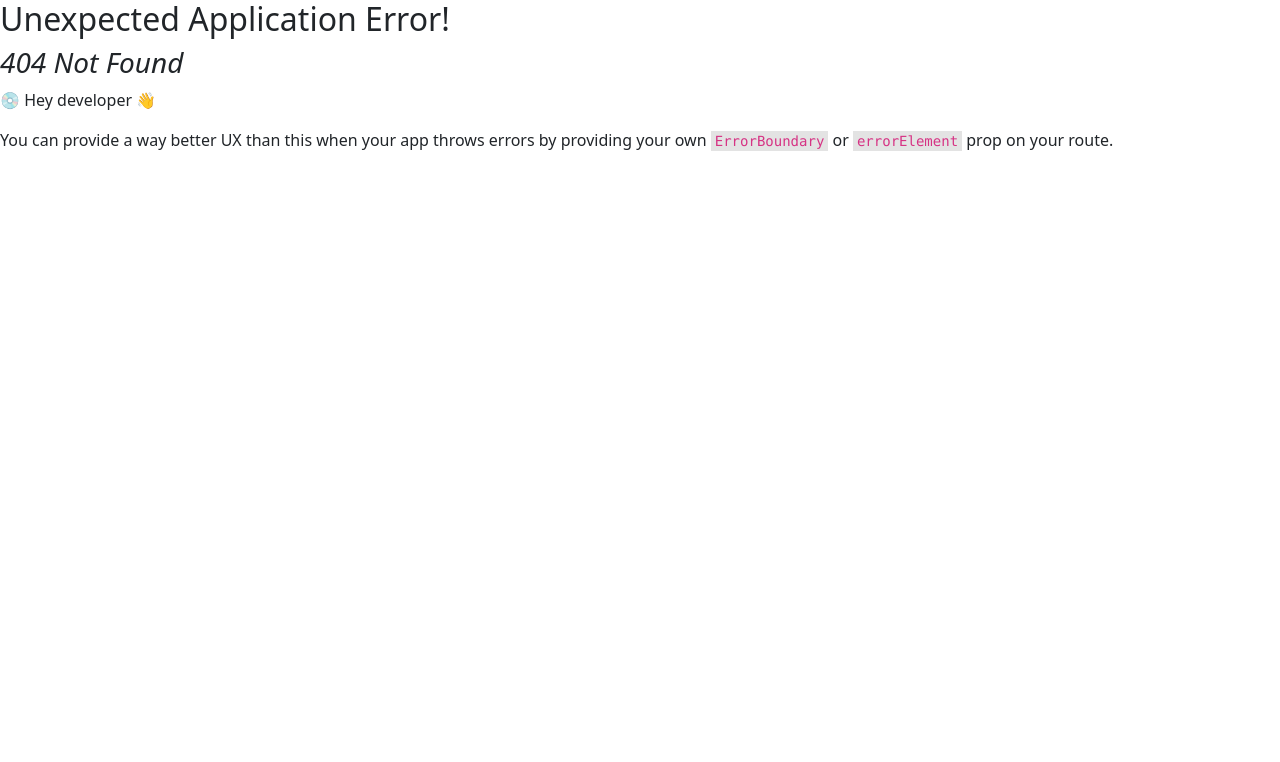
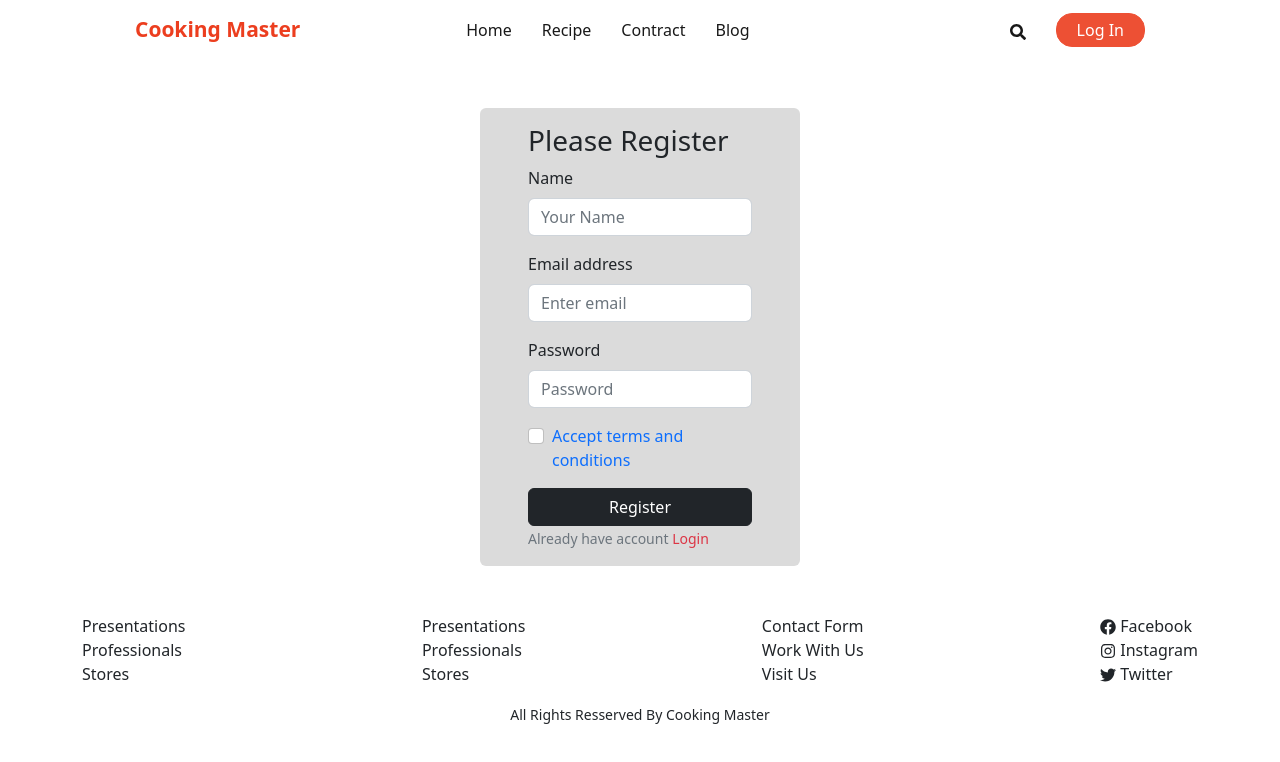
Before and after one commit to MohonSaha/Cooking-master, a React (Vite) app: page /register in a window 1280 px wide. Before the commit this address had no page. Shown: the top 762 px of the page. Built offline with nearby package versions, Linux system fonts and the light colour scheme.

Commit message:
implement login and registration design

```diff
--- a/src/index.css
+++ b/src/index.css
@@ -1,7 +1,7 @@
 .primary-btn{
   color: white;
   background-color: #ec3e1f;
-  padding: 8px 20px;
+  padding: 4px 20px;
   border-radius: 16px;
   border: 1px solid #ec3e1f;
 }
--- /dev/null
+++ b/src/layouts/LoginLayout.jsx
@@ -0,0 +1,16 @@
+import React from 'react';
+import Navbar from '../pages/Shared/Header/Navbar';
+import { Outlet } from 'react-router-dom';
+import Footer from '../pages/Shared/Footer/Footer';
+
+const LoginLayout = () => {
+    return (
+        <div>
+            <Navbar></Navbar>
+            <Outlet></Outlet>
+            <Footer></Footer>
+        </div>
+    );
+};
+
+export default LoginLayout;
--- /dev/null
+++ b/src/pages/Login/Login/Login.jsx
@@ -0,0 +1,48 @@
+import React, { useContext } from 'react';
+import { Button, Container, Form } from 'react-bootstrap';
+import { Link, useLocation, useNavigate } from 'react-router-dom';
+
+const Login = () => {
+
+
+
+
+    return (
+        <div>
+            <Container className='mx-auto w-25 p-5 mt-5 rounded-1' style={{ backgroundColor: '#dbdbdb' }}>
+                <h3>Please Login</h3>
+                <Form>
+                    <Form.Group className="mb-3" controlId="formBasicEmail">
+                        <Form.Label>Email address</Form.Label>
+                        <Form.Control type="email" name='email' required placeholder="Enter email" />
+                    </Form.Group>
+
+                    <Form.Group className="mb-3" controlId="formBasicPassword">
+                        <Form.Label>Password</Form.Label>
+                        <Form.Control type="password" name='password' required placeholder="Password" />
+                    </Form.Group>
+                    <Form.Group className="mb-3" controlId="formBasicCheckbox">
+                        <Form.Check type="checkbox" label="Remember me" />
+                    </Form.Group>
+                    <Button className='w-100' variant="dark" type="submit">
+                        Login
+                    </Button><br />
+
+                    <Form.Text className="text-secondary">
+                        Don't Have an account? <Link className='text-decoration-none text-danger' to='/register'>Register</Link>
+                    </Form.Text>
+
+                    <Form.Text className="text-success">
+
+                    </Form.Text>
+
+                    <Form.Text className="text-danger">
+
+                    </Form.Text>
+                </Form>
+            </Container>
+        </div>
+    );
+};
+
+export default Login;
--- /dev/null
+++ b/src/pages/Login/Register/Register.jsx
@@ -0,0 +1,56 @@
+import React, { useContext, useState } from 'react';
+import { Button, Container, Form } from 'react-bootstrap';
+import { Link } from 'react-router-dom';
+
+const Register = () => {
+
+
+    return (
+        <div>
+            <Container className='mx-auto w-25 px-5 py-3 mt-5 rounded' style={{ backgroundColor: '#dbdbdb' }}>
+                <h3>Please Register</h3>
+                <Form>
+                    <Form.Group className="mb-3" controlId="formBasicEmail">
+                        <Form.Label>Name</Form.Label>
+                        <Form.Control type="text" name='name' required placeholder="Your Name" />
+                    </Form.Group>
+
+                    <Form.Group className="mb-3" controlId="formBasicEmail">
+                        <Form.Label>Email address</Form.Label>
+                        <Form.Control type="email" name='email' required placeholder="Enter email" />
+                    </Form.Group>
+
+                    <Form.Group className="mb-3" controlId="formBasicPassword">
+                        <Form.Label>Password</Form.Label>
+                        <Form.Control type="password" name='password' required placeholder="Password" />
+                    </Form.Group>
+
+                    <Form.Group className="mb-3" controlId="formBasicCheckbox">
+                        <Form.Check
+                        type="checkbox"
+                         name="accept"
+                         label={<Link to="/terms" className='text-decoration-none'>Accept terms and conditions</Link>} />
+                    </Form.Group>
+
+                    <Button className='w-100' variant="dark" type="submit">
+                        Register
+                    </Button><br />
+
+                    <Form.Text className="text-secondary">
+                        Already have account <Link className='text-decoration-none text-danger' to='/login'>Login</Link>
+                    </Form.Text>
+
+                    <Form.Text className="text-success">
+
+                    </Form.Text>
+
+                    <Form.Text className="text-danger">
+
+                    </Form.Text>
+                </Form>
+            </Container>
+        </div>
+    );
+};
+
+export default Register;
--- a/src/pages/Shared/Header/Navbar.jsx
+++ b/src/pages/Shared/Header/Navbar.jsx
@@ -15,9 +15,8 @@ const Navbar = () => {
                 <Link to="/cart">Contract</Link>
                 <Link to="/blog">Blog</Link>
                 <span className="apply-btn nav-items">
-                    <Link to="/statistics"><FaSearch/></Link>
-                    <Link to="/cart">Sign In</Link>
-                    <Link to="/blog"><button className="primary-btn">Sign Up</button></Link>
+                    <Link to=""><FaSearch/></Link>
+                    <Link to="/login"><button className="primary-btn">Log In</button></Link>
                 </span>
             </div>
             <div
```
Also changed, not shown: src/routes/Routes.jsx (+20 -1 lines).
